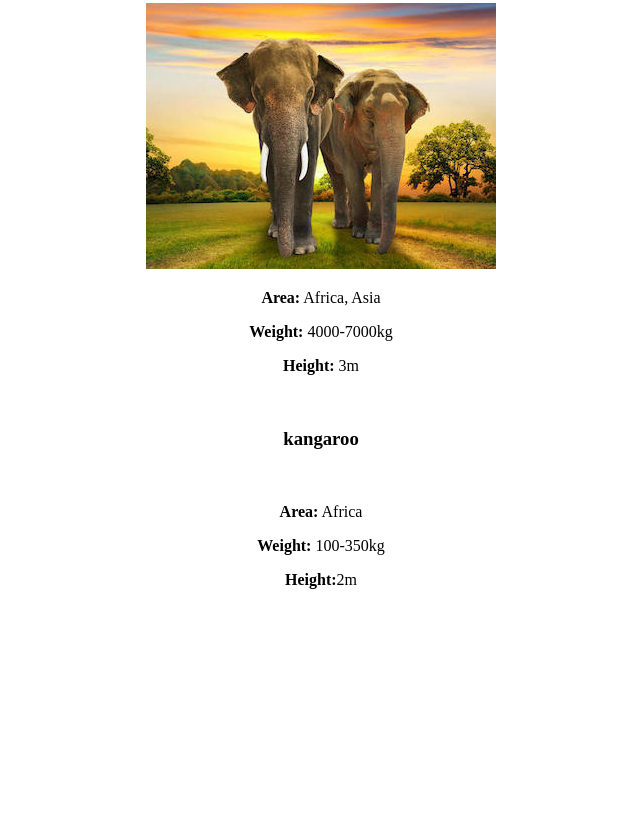
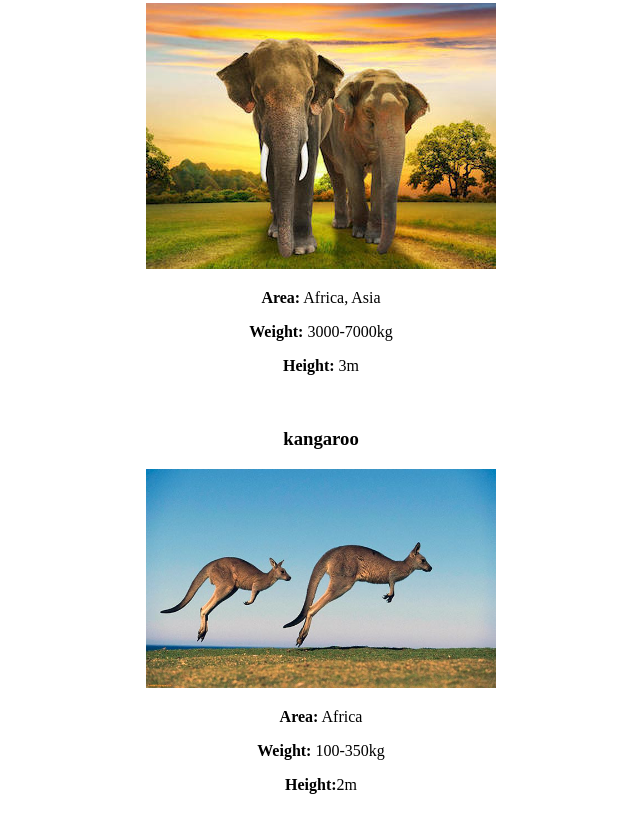
Before and after one commit to zxcdeadzxc/LALALALLALALA, a plain HTML site: page index.html in a window 1280 px wide. Shown: the part 794-1626 px from the top of the page, without its empty margins (319-959 px from the left). Before the commit the page ends 1425 px from the top, so only its background shows below. Drawn offline with Linux system fonts and the light colour scheme.

Commit message:
Parlament3

```diff
--- a/index.html
+++ b/index.html
@@ -28,12 +28,12 @@
     <h2>Elephant</h2>
     <img width=350px src="pictures/elephant.jpg">
     <p><b>Area:</b> Africa, Asia</p>
-    <p><b>Weight:</b> 4000-7000kg</p>
+    <p><b>Weight:</b> 3000-7000kg</p>
     <p><b>Height:</b> 3m</p>
     <br>
 
     <h3>kangaroo</h3>
-    <img width="350px" src="">
+    <img width="350px" src="pictures/kenguru.jpg">
     <p><b>Area:</b> Africa</p>
     <p><b>Weight:</b> 100-350kg</p>
     <p><b>Height:</b>2m</p>
```
Also changed, not shown: lol.html (added).
